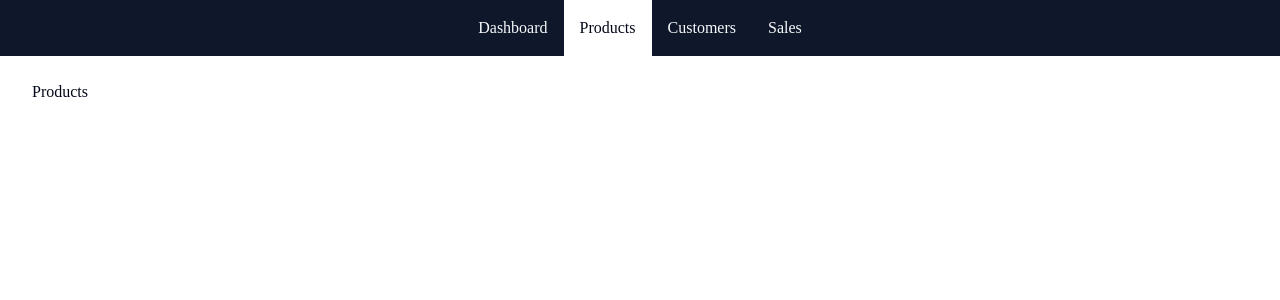
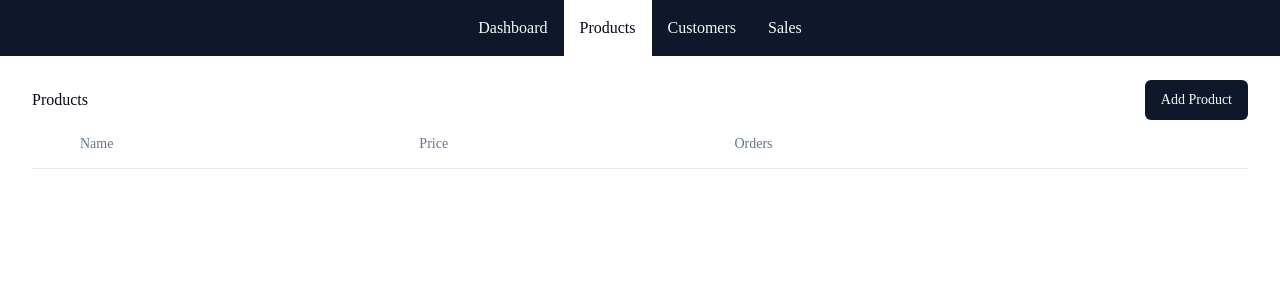
Before and after one commit to Genevive-Mbesi/commerce, a Next.js app: page /admin/products in a window 1280 px wide. Shown: the top 300 px of the page. Built offline with nearby package versions, Linux system fonts and the light colour scheme.

Commit message:
Products Form

```diff
--- a/package.json
+++ b/package.json
@@ -10,6 +10,8 @@
   },
   "dependencies": {
     "@prisma/client": "^5.16.1",
+    "@radix-ui/react-label": "^2.1.0",
+    "@radix-ui/react-slot": "^1.1.0",
     "class-variance-authority": "^0.7.0",
     "clsx": "^2.1.1",
     "lucide-react": "^0.400.0",
--- /dev/null
+++ b/src/app/admin/_components/ProductsForm.tsx
@@ -0,0 +1,48 @@
+"use client"
+
+import { Label } from "@/components/ui/label"
+import { Input } from "@/components/ui/input"
+import { Textarea} from "@/components/ui/textarea"
+import { useState } from "react"
+import { formatCurrency } from "@/lib/formatters"
+import {Button}from "@/components/ui/button"
+
+
+export  function ProductsForm() {
+    const [priceInCents,setPriceInCents] = useState<number>()
+  return (
+
+        <form className="space-y-8">
+        <div className="space-y-2">
+            <Label htmlFor="name"></Label>
+            <Input type="text" id="name" required/>
+        </div>
+        <div className="space-y-2">
+            <Label htmlFor="name">Price In Cents</Label>
+            <Input type="text"
+            id="name"
+            required
+            value={priceInCents}
+            onChange={e => setPriceInCents(Number (e.target.value) || undefined) }
+            />
+            <div className="text-muted-foreground">
+                {formatCurrency((priceInCents || 0)/100)}
+
+            </div>
+        </div>
+        <div className="space-y-2">
+            <Label htmlFor="name"></Label>
+            <Textarea id="description" required/>
+        </div>
+        <div className="space-y-2">
+            <Label htmlFor="file">File</Label>
+            <Input type="file" id="file" required/>
+        </div>
+        <div className="space-y-2">
+            <Label htmlFor="image">Image</Label>
+            <Input type="image" id="image"  name="image" required/>
+        </div>
+        <Button type="submit">Save</Button>
+    </form>
+  )
+}
--- /dev/null
+++ b/src/app/admin/products/new/page.tsx
@@ -0,0 +1,12 @@
+import {PageHeader} from "../../_components/PageHeader"
+import {ProductsForm} from "../../_components/ProductsForm"
+
+
+export default function NewProductPage() {
+    return(
+         <>
+    <PageHeader>Add Product</PageHeader>
+    <ProductsForm/>
+    </>
+    )
+}
--- a/src/app/admin/products/page.tsx
+++ b/src/app/admin/products/page.tsx
@@ -1,6 +1,41 @@
-import { PageHeader } from "../_components/PageHeader"
+import { PageHeader } from "../_components/PageHeader";
+import { Button } from "@/components/ui/button";
+import { Table, TableBody, TableHeader, TableHead, TableRow } from "@/components/ui/table";
+import Link from "next/link";
 
+export default function AdminProductsPage() {
+  return (
+    <>
+      <div className="flex justify-between items-center gap-4">
+        <PageHeader> Products</PageHeader>
+        <Button asChild>
+          <Link href="/admin/products/new">Add Product</Link>
+        </Button>
+      </div>
+      <ProductsTable/>
+    </>
+  );
+}
 
-export default function AdminProductsPage(){
-    return <PageHeader> Products</PageHeader>
+function ProductsTable() {
+  return (
+    <div>
+    <Table>
+      <TableHeader>
+        <TableRow>
+          <TableHead className="w-0"> </TableHead>
+          <span className="sr-only">Available For Purchase</span>
+          <TableHead>Name</TableHead>
+          <TableHead>Price</TableHead>
+          <TableHead>Orders</TableHead>
+          <TableHead></TableHead>
+          <span className="sr-only" > Actions</span>
+        </TableRow>
+      </TableHeader>
+      <TableBody>
+        {/* Your table rows go here */}
+      </TableBody>
+    </Table>
+    </div>
+  );
 }
--- /dev/null
+++ b/src/components/ui/button.tsx
@@ -0,0 +1,56 @@
+import * as React from "react"
+import { Slot } from "@radix-ui/react-slot"
+import { cva, type VariantProps } from "class-variance-authority"
+
+import { cn } from "@/lib/utils"
+
+const buttonVariants = cva(
+  "inline-flex items-center justify-center whitespace-nowrap rounded-md text-sm font-medium ring-offset-background transition-colors focus-visible:outline-none focus-visible:ring-2 focus-visible:ring-ring focus-visible:ring-offset-2 disabled:pointer-events-none disabled:opacity-50",
+  {
+    variants: {
+      variant: {
+        default: "bg-primary text-primary-foreground hover:bg-primary/90",
+        destructive:
+          "bg-destructive text-destructive-foreground hover:bg-destructive/90",
+        outline:
+          "border border-input bg-background hover:bg-accent hover:text-accent-foreground",
+        secondary:
+          "bg-secondary text-secondary-foreground hover:bg-secondary/80",
+        ghost: "hover:bg-accent hover:text-accent-foreground",
+        link: "text-primary underline-offset-4 hover:underline",
+      },
+      size: {
+        default: "h-10 px-4 py-2",
+        sm: "h-9 rounded-md px-3",
+        lg: "h-11 rounded-md px-8",
+        icon: "h-10 w-10",
+      },
+    },
+    defaultVariants: {
+      variant: "default",
+      size: "default",
+    },
+  }
+)
+
+export interface ButtonProps
+  extends React.ButtonHTMLAttributes<HTMLButtonElement>,
+    VariantProps<typeof buttonVariants> {
+  asChild?: boolean
+}
+
+const Button = React.forwardRef<HTMLButtonElement, ButtonProps>(
+  ({ className, variant, size, asChild = false, ...props }, ref) => {
+    const Comp = asChild ? Slot : "button"
+    return (
+      <Comp
+        className={cn(buttonVariants({ variant, size, className }))}
+        ref={ref}
+        {...props}
+      />
+    )
+  }
+)
+Button.displayName = "Button"
+
+export { Button, buttonVariants }
--- /dev/null
+++ b/src/components/ui/input.tsx
@@ -0,0 +1,25 @@
+import * as React from "react"
+
+import { cn } from "@/lib/utils"
+
+export interface InputProps
+  extends React.InputHTMLAttributes<HTMLInputElement> {}
+
+const Input = React.forwardRef<HTMLInputElement, InputProps>(
+  ({ className, type, ...props }, ref) => {
+    return (
+      <input
+        type={type}
+        className={cn(
+          "flex h-10 w-full rounded-md border border-input bg-background px-3 py-2 text-sm ring-offset-background file:border-0 file:bg-transparent file:text-sm file:font-medium placeholder:text-muted-foreground focus-visible:outline-none focus-visible:ring-2 focus-visible:ring-ring focus-visible:ring-offset-2 disabled:cursor-not-allowed disabled:opacity-50",
+          className
+        )}
+        ref={ref}
+        {...props}
+      />
+    )
+  }
+)
+Input.displayName = "Input"
+
+export { Input }
--- /dev/null
+++ b/src/components/ui/label.tsx
@@ -0,0 +1,26 @@
+"use client"
+
+import * as React from "react"
+import * as LabelPrimitive from "@radix-ui/react-label"
+import { cva, type VariantProps } from "class-variance-authority"
+
+import { cn } from "@/lib/utils"
+
+const labelVariants = cva(
+  "text-sm font-medium leading-none peer-disabled:cursor-not-allowed peer-disabled:opacity-70"
+)
+
+const Label = React.forwardRef<
+  React.ElementRef<typeof LabelPrimitive.Root>,
+  React.ComponentPropsWithoutRef<typeof LabelPrimitive.Root> &
+    VariantProps<typeof labelVariants>
+>(({ className, ...props }, ref) => (
+  <LabelPrimitive.Root
+    ref={ref}
+    className={cn(labelVariants(), className)}
+    {...props}
+  />
+))
+Label.displayName = LabelPrimitive.Root.displayName
+
+export { Label }
--- /dev/null
+++ b/src/components/ui/table.tsx
@@ -0,0 +1,117 @@
+import * as React from "react"
+
+import { cn } from "@/lib/utils"
+
+const Table = React.forwardRef<
+  HTMLTableElement,
+  React.HTMLAttributes<HTMLTableElement>
+>(({ className, ...props }, ref) => (
+  <div className="relative w-full overflow-auto">
+    <table
+      ref={ref}
+      className={cn("w-full caption-bottom text-sm", className)}
+      {...props}
+    />
+  </div>
+))
+Table.displayName = "Table"
+
+const TableHeader = React.forwardRef<
+  HTMLTableSectionElement,
+  React.HTMLAttributes<HTMLTableSectionElement>
+>(({ className, ...props }, ref) => (
+  <thead ref={ref} className={cn("[&_tr]:border-b", className)} {...props} />
+))
+TableHeader.displayName = "TableHeader"
+
+const TableBody = React.forwardRef<
+  HTMLTableSectionElement,
+  React.HTMLAttributes<HTMLTableSectionElement>
+>(({ className, ...props }, ref) => (
+  <tbody
+    ref={ref}
+    className={cn("[&_tr:last-child]:border-0", className)}
+    {...props}
+  />
+))
+TableBody.displayName = "TableBody"
+
+const TableFooter = React.forwardRef<
+  HTMLTableSectionElement,
+  React.HTMLAttributes<HTMLTableSectionElement>
+>(({ className, ...props }, ref) => (
+  <tfoot
+    ref={ref}
+    className={cn(
+      "border-t bg-muted/50 font-medium [&>tr]:last:border-b-0",
+      className
+    )}
+    {...props}
+  />
+))
+TableFooter.displayName = "TableFooter"
+
+const TableRow = React.forwardRef<
+  HTMLTableRowElement,
+  React.HTMLAttributes<HTMLTableRowElement>
+>(({ className, ...props }, ref) => (
+  <tr
+    ref={ref}
+    className={cn(
+      "border-b transition-colors hover:bg-muted/50 data-[state=selected]:bg-muted",
+      className
+    )}
+    {...props}
+  />
+))
+TableRow.displayName = "TableRow"
+
+const TableHead = React.forwardRef<
+  HTMLTableCellElement,
+  React.ThHTMLAttributes<HTMLTableCellElement>
+>(({ className, ...props }, ref) => (
+  <th
+    ref={ref}
+    className={cn(
+      "h-12 px-4 text-left align-middle font-medium text-muted-foreground [&:has([role=checkbox])]:pr-0",
+      className
+    )}
+    {...props}
+  />
+))
+TableHead.displayName = "TableHead"
+
+const TableCell = React.forwardRef<
+  HTMLTableCellElement,
+  React.TdHTMLAttributes<HTMLTableCellElement>
+>(({ className, ...props }, ref) => (
+  <td
+    ref={ref}
+    className={cn("p-4 align-middle [&:has([role=checkbox])]:pr-0", className)}
+    {...props}
+  />
+))
+TableCell.displayName = "TableCell"
+
+const TableCaption = React.forwardRef<
+  HTMLTableCaptionElement,
+  React.HTMLAttributes<HTMLTableCaptionElement>
+>(({ className, ...props }, ref) => (
+  <caption
+    ref={ref}
+    className={cn("mt-4 text-sm text-muted-foreground", className)}
+    {...props}
+  />
+))
+TableCaption.displayName = "TableCaption"
+
+export {
+  Table,
+  TableHeader,
+  TableBody,
+  TableFooter,
+  TableHead,
+  TableRow,
+  TableCell,
+  TableCaption,
+}
--- /dev/null
+++ b/src/components/ui/textarea.tsx
@@ -0,0 +1,24 @@
+import * as React from "react"
+
+import { cn } from "@/lib/utils"
+
+export interface TextareaProps
+  extends React.TextareaHTMLAttributes<HTMLTextAreaElement> {}
+
+const Textarea = React.forwardRef<HTMLTextAreaElement, TextareaProps>(
+  ({ className, ...props }, ref) => {
+    return (
+      <textarea
+        className={cn(
+          "flex min-h-[80px] w-full rounded-md border border-input bg-background px-3 py-2 text-sm ring-offset-background placeholder:text-muted-foreground focus-visible:outline-none focus-visible:ring-2 focus-visible:ring-ring focus-visible:ring-offset-2 disabled:cursor-not-allowed disabled:opacity-50",
+          className
+        )}
+        ref={ref}
+        {...props}
+      />
+    )
+  }
+)
+Textarea.displayName = "Textarea"
+
+export { Textarea }
```
Also changed, not shown: src/app/admin/_actions/products.tsx (added), 1 other file (tests, documents, lock files or other folders).
